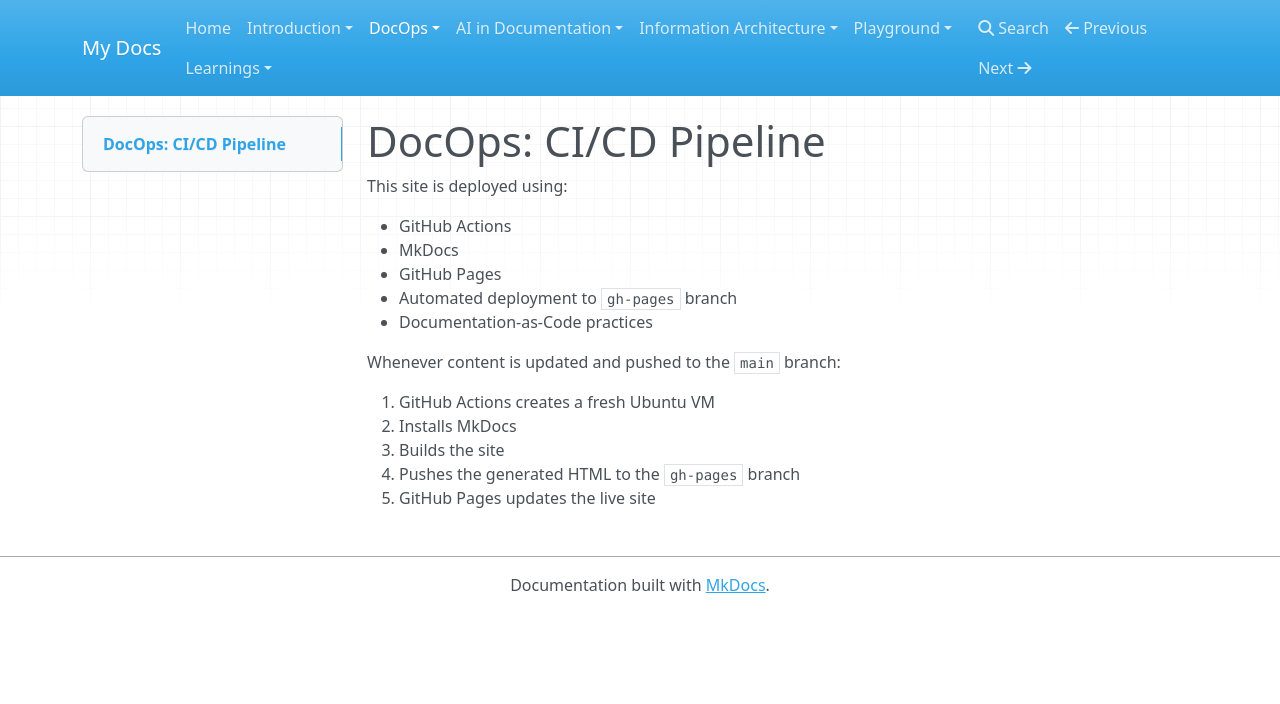
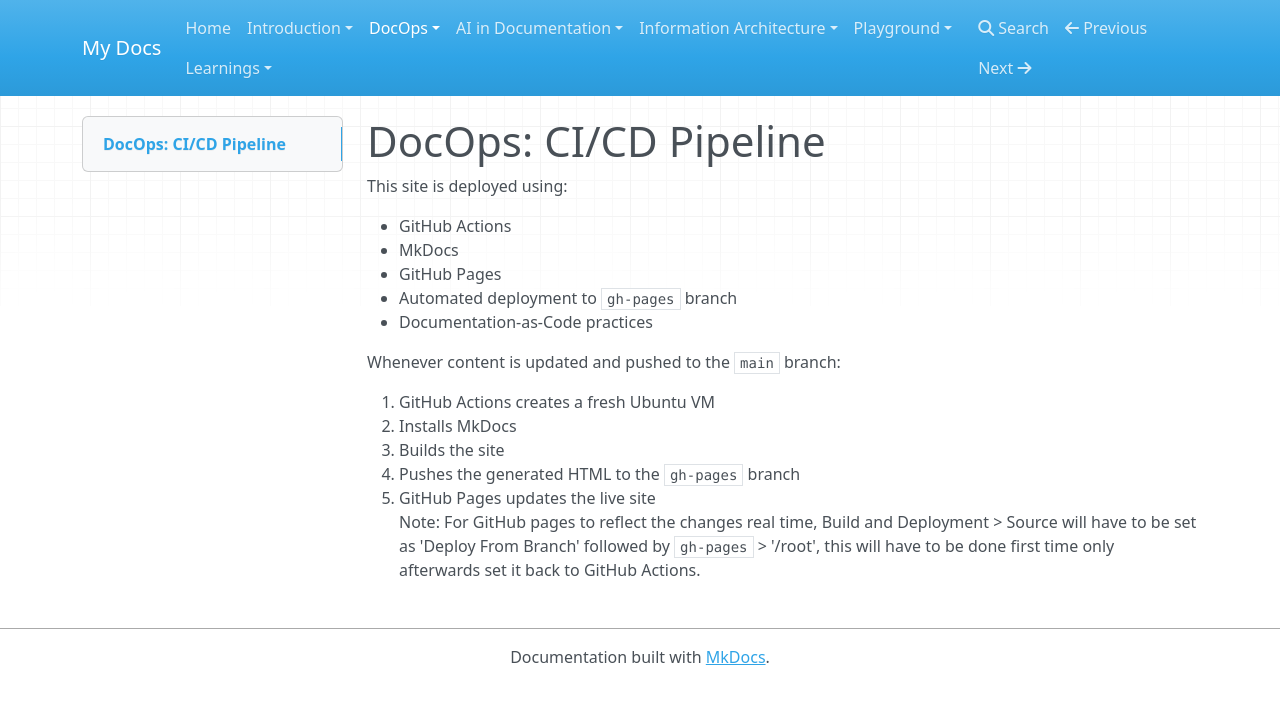
Before and after one commit to ADocLab/DocOps-Repo, an MkDocs documentation site: the page built from docs/docops/pipeline.md, in a window 1280 px wide. Shown: the top 704 px of the page. Built offline with MkDocs 1.6.1, drawn with Linux system fonts in a browser that asks for light colours; nearby versions of some CDN libraries.

Commit message:
Added a note

```diff
--- a/docs/docops/pipeline.md
+++ b/docs/docops/pipeline.md
@@ -15,3 +15,4 @@ Whenever content is updated and pushed to the `main` branch:
 3. Builds the site
 4. Pushes the generated HTML to the `gh-pages` branch
 5. GitHub Pages updates the live site
+Note: For GitHub pages to reflect the changes real time, Build and Deployment > Source will have to be set as 'Deploy From Branch' followed by `gh-pages` > '/root', this will have to be done first time only afterwards set it back to GitHub Actions.
```
